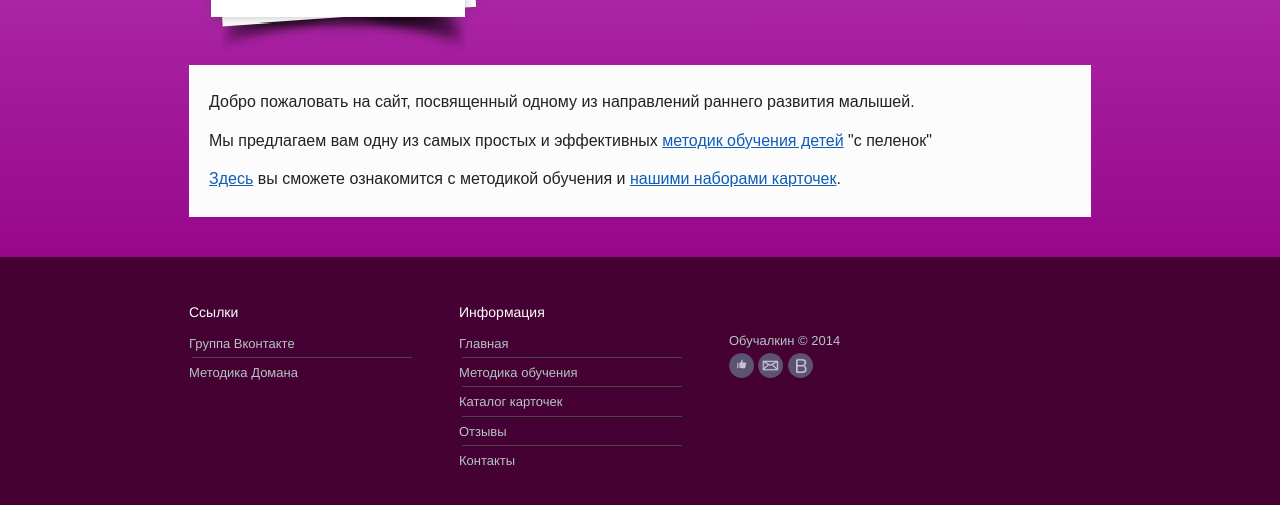
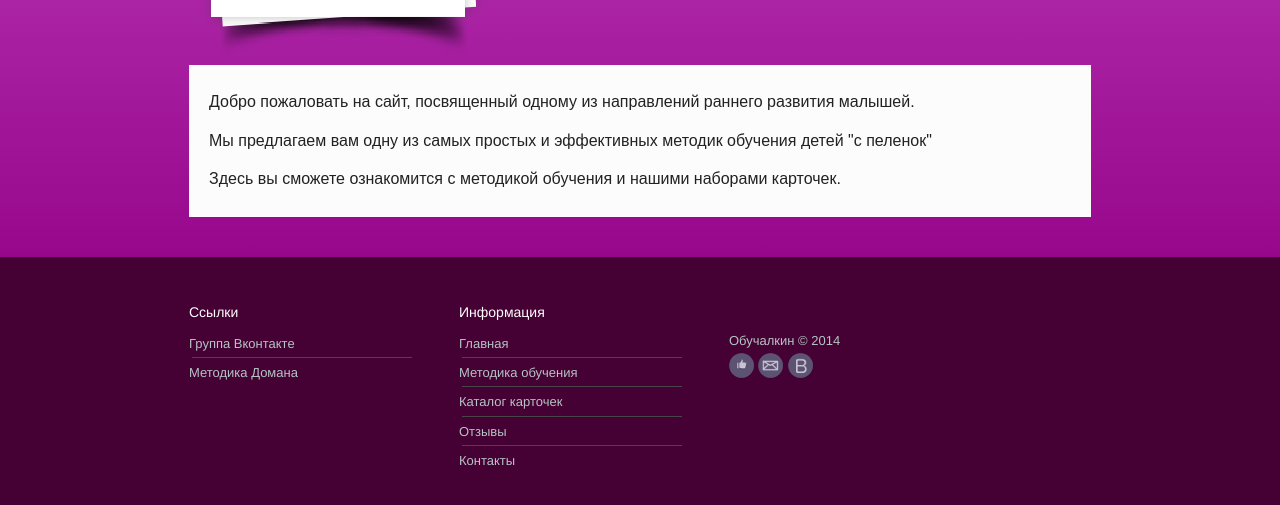
Before and after one commit to vitalidze/obuchalkin-site, a Jekyll site: the page built from index.html, in a window 1280 px wide and 900 px high, scrolled down 756 px, cut to the strip 383-888 px from the top of the window. Built offline with Jekyll 4.4.1, drawn with Linux system fonts in a browser that asks for light colours; nearby versions of some CDN libraries; a script that is not in the unit is left out.

Commit message:
Removed links from index page

```diff
--- a/index.html
+++ b/index.html
@@ -30,8 +30,8 @@ title: Развивающие карточки
 
                 <div class="mjs-text-container">
                     <p>Добро пожаловать на сайт, посвященный одному из направлений раннего развития малышей.</p>
-                    <p>Мы предлагаем вам одну из самых простых и эффективных <a href="methodics.html" class="mjs-link">методик обучения детей</a> "с пеленок"</p>
-                    <p><a href="methodics.html" class="mjs-link">Здесь</a> вы сможете ознакомится с методикой обучения и <a href="cards.html" class="mjs-link">нашими наборами карточек</a>.</p>
+                    <p>Мы предлагаем вам одну из самых простых и эффективных методик обучения детей "с пеленок"</p>
+                    <p>Здесь вы сможете ознакомится с методикой обучения и нашими наборами карточек.</p>
                 </div>
             </div>
 
```
